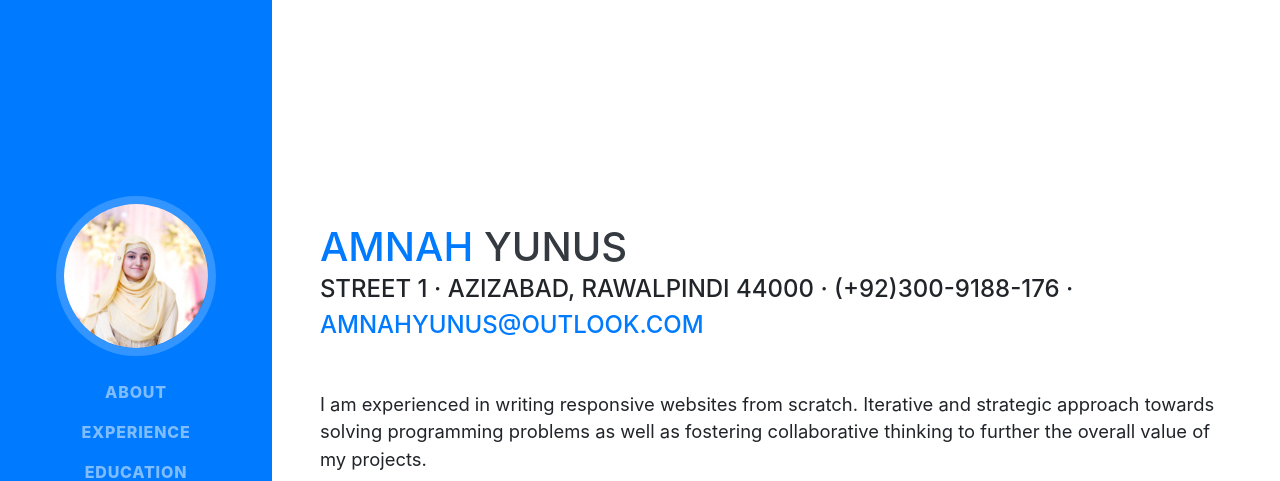
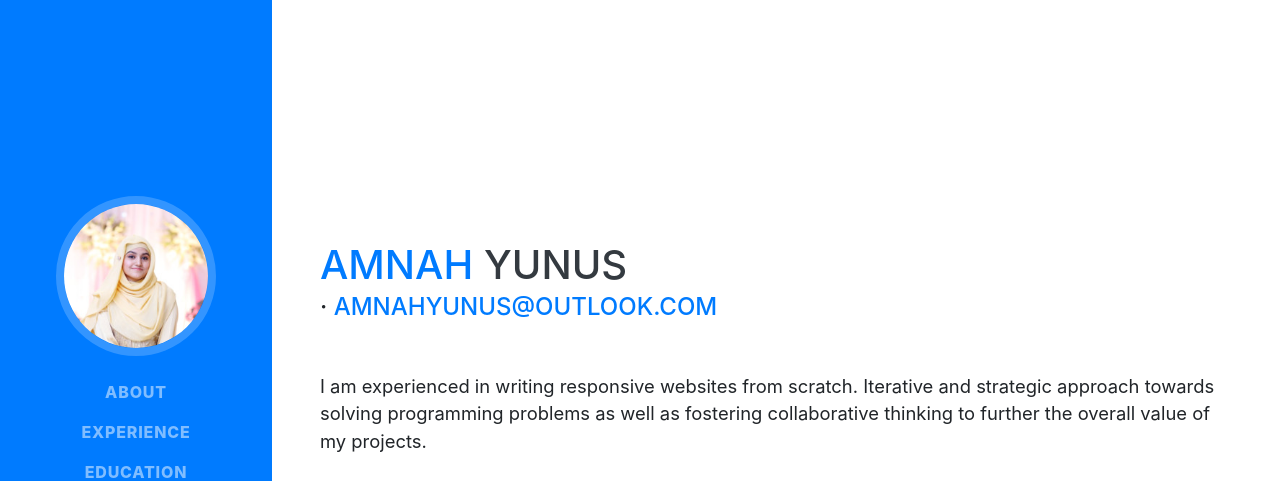
Before and after one commit to amnahy/amnahy.github.io, a website with bundled scripts: page index.html in a window 1280 px wide. Shown: the top 481 px of the page. Built offline with nearby package versions, Linux system fonts and the light colour scheme; a web font is replaced by a local one.

Commit message:
Update index.html
privacy

```diff
--- a/index.html
+++ b/index.html
@@ -69,7 +69,7 @@
           <span class="text-primary">Amnah</span>
           Yunus
         </h1>
-        <div class="subheading mb-5"> Street 1 · Azizabad, Rawalpindi 44000 · (+92)300-9188-176 ·
+        <div class="subheading mb-5">·
           <a href="mailto:amnahyunus@outlook.com">amnahyunus@outlook.com</a>
         </div>
         <p class="lead mb-5">I am experienced in writing responsive websites from scratch. Iterative and strategic approach towards solving programming problems as well as fostering collaborative thinking to further the overall value of my projects.</p>
```
